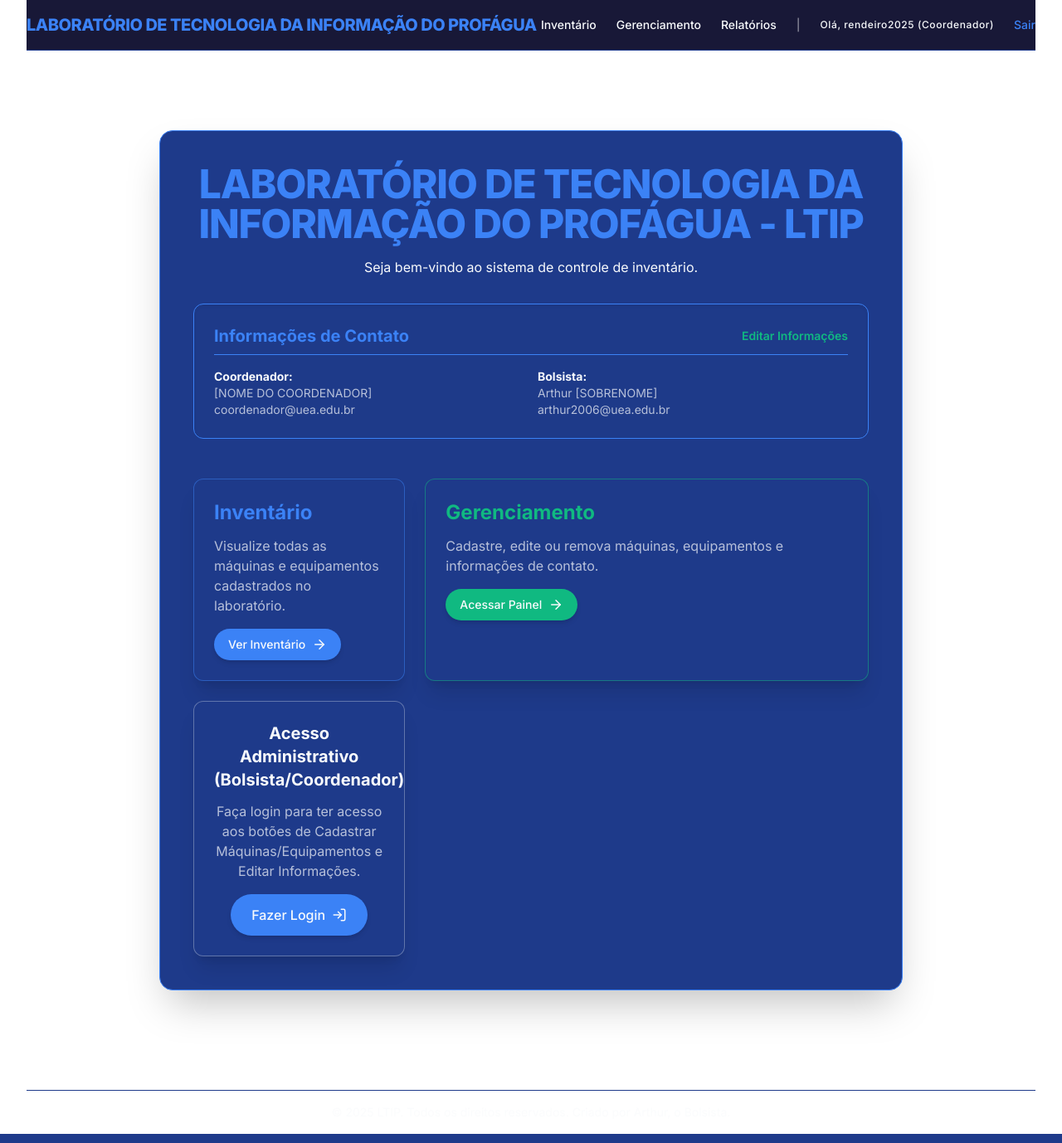
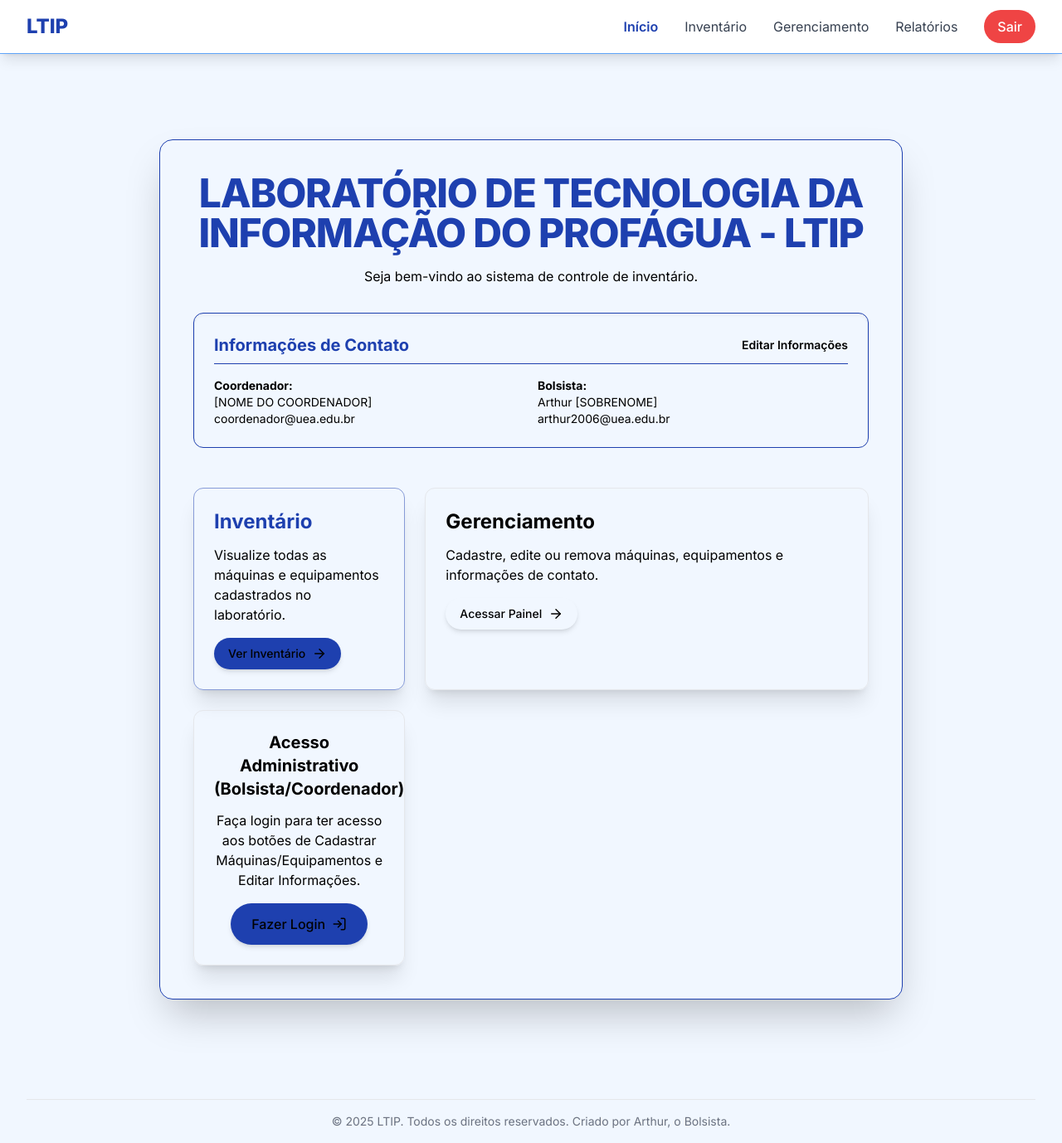
Before and after one commit to almeidasudarioarthurcassius-maker/subir_LTIP, a Flask app: page / in a window 1280 px wide. Shown: the whole page at 83% size. Run offline with Flask 3, Linux system fonts and the light colour scheme; a user stored in the database is signed in; some libraries are stand-ins or nearby versions.

Commit message:
Update base.html

```diff
--- a/templates/base.html
+++ b/templates/base.html
@@ -11,16 +11,11 @@
             theme: {
                 extend: {
                     colors: {
-                        // Paleta Atualizada (Minimalista: Azul Escuro, Azul Claro, Branco, Preto)
-                        'ltip-background': '#0C0C2D', // Azul Escuro Principal (Fundo)
-                        'primary': '#3B82F6', // Azul Claro (Botões, Links, Acentos)
-                        'ltip-dark-accent': '#1E3A8A', // Azul Mais Escuro (Hover, Navbar, Destaques Secundários)
-                        'ltip-text': '#F8FAFC', // Branco Suave (Texto principal)
-
-                        // Cores Funcionais (mantendo a visibilidade no fundo escuro)
-                        'ltip-success': '#10B981', // Verde (Sucesso)
-                        'ltip-info': '#60A5FA', // Azul (Informação)
-                        'ltip-error': '#EF4444', // Vermelho (Erro)
+                        // Paleta estrita do usuário: Azul Claro, Azul Escuro, Verde Claro, Verde Escuro, Branco, Preto
+                        'primary': '#1e40af', // Azul Escuro (Para Botões principais, títulos, links)
+                        'ltip-light-blue': '#60a5fa', // Azul Claro (Para fundos de destaque)
+                        'ltip-dark-green': '#065f46', // Verde Escuro (Para ações secundárias/sucesso)
+                        'ltip-light-green': '#6ee7b7', // Verde Claro (Para fundos de sucesso/info)
                     },
                     fontFamily: {
                         sans: ['Inter', 'sans-serif'],
@@ -33,77 +28,119 @@
         /* Define a fonte Inter */
         @import url('https://fonts.googleapis.com/css2?family=Inter:wght@100..900&display=swap');
 
-        /* CORREÇÃO DA ROLAGEM E CORES BASE (FUNDO AZUL ESCURO, TEXTO BRANCO) */
+        /* CORREÇÃO DA ROLAGEM E CORES BASE */
         body {
             font-family: 'Inter', sans-serif;
-            background-color: theme('colors.ltip-background');
-            color: theme('colors.ltip-text'); /* Letras brancas */
+            background-color: #f1f7ff; /* Fundo em Azul Claro */
+            color: black; /* Texto preto */
             min-height: 100vh;
+            overflow-y: auto;
         }
 
-        /* Ajuste para inputs/caixas de texto para que não fiquem 'invisíveis' no fundo escuro */
-        input:not([type="submit"]):not([type="checkbox"]):not([type="radio"]),
-        textarea,
-        select {
-            background-color: #1f2937 !important; /* Um cinza/azul escuro para inputs */
-            color: theme('colors.ltip-text') !important;
-            border-color: theme('colors.ltip-dark-accent') !important;
+        /* CORREÇÃO DE CONTRASTE: Garante texto branco em fundos Azul Escuro (primary) */
+        /* Isso corrige o problema de "letras azul claro com fundo azul escuro"  */
+        .bg-primary .text-ltip-light-blue,
+        .bg-primary .text-primary {
+            color: white !important;
         }
 
-        /* Placeholder mais claro */
-        ::placeholder {
-            color: #9CA3AF !important; /* Cinza claro */
+        /* Ajuste de padding para compensar o cabeçalho fixo (height ajustado para 104px (6.5rem) em mobile) */
+        .main-content-wrapper {
+            padding-top: 5rem; /* pt-20 = 5rem. Valor padrão para desktop */
+            min-height: calc(100vh - 4rem);
         }
+
+        /* Ajuste para mobile, se o nav-bar aumentar de tamanho */
+        @media (max-width: 639px) { /* sm breakpoint */
+             .main-content-wrapper {
+                padding-top: 8rem; /* Aumenta o padding para 8rem em mobile */
+            }
+        }
+
+        /* Estilo para links de tabulação (usado no gerenciamento) */
+        .tab-link.active {
+            border-color: #1e40af; /* Azul Escuro */
+            color: #1e40af;
+            font-weight: 600;
+        }
+
+        /* Classes utilitárias Tailwind remapeadas */
+        .bg-primary { background-color: #1e40af; }
+        .text-primary { color: #1e40af; }
     </style>
 </head>
-<body class="selection:bg-primary selection:text-white">
-    <div class="max-w-7xl mx-auto px-4 sm:px-6 lg:px-8">
+<body>
 
-        <header class="py-4 border-b border-ltip-dark-accent sticky top-0 z-10 bg-ltip-background/95 backdrop-blur-sm">
-            <nav class="flex justify-between items-center">
-                <div class="flex items-center space-x-4">
-                    <a href="{{ url_for('index') }}" class="text-xl font-extrabold tracking-tight text-primary hover:text-ltip-text transition duration-150 whitespace-nowrap">
-                        LABORATÓRIO DE TECNOLOGIA DA INFORMAÇÃO DO PROFÁGUA
+    <nav class="bg-white shadow-lg fixed w-full z-10 border-b border-ltip-light-blue">
+        <div class="max-w-7xl mx-auto px-4 sm:px-6 lg:px-8">
+            <div class="flex flex-col sm:flex-row sm:justify-between sm:h-16 py-3 sm:py-0">
+                <div class="flex items-center justify-center sm:justify-start mb-2 sm:mb-0">
+                    <a href="{{ url_for('index') }}" class="flex-shrink-0 flex items-center">
+                        <div class="text-2xl font-extrabold text-primary">LTIP</div>
                     </a>
                 </div>
 
-                <div class="flex items-center space-x-6 text-sm font-medium">
-                    <a href="{{ url_for('inventario') }}" class="text-ltip-text hover:text-primary transition duration-150">Inventário</a>
+                <div class="hidden sm:ml-6 sm:flex sm:space-x-8 items-center">
+                    <a href="{{ url_for('index') }}" class="text-gray-700 hover:text-primary transition duration-150 {% if request.path == url_for('index') %}text-primary font-semibold{% endif %}">Início</a>
+                    <a href="{{ url_for('inventario') }}" class="text-gray-700 hover:text-primary transition duration-150 {% if request.path == url_for('inventario') %}text-primary font-semibold{% endif %}">Inventário</a>
 
-                    {% if current_user.is_authenticated and current_user.role in ['bolsista', 'coordenador'] %}
-                        <a href="{{ url_for('gerenciamento') }}" class="text-ltip-text hover:text-primary transition duration-150">Gerenciamento</a>
-                        <a href="{{ url_for('relatorios') }}" class="text-ltip-text hover:text-primary transition duration-150">Relatórios</a>
-                        <span class="text-ltip-text/50">|</span>
-                        <span class="text-ltip-text text-xs tracking-wider">
-                            Olá, {{ current_user.username }} ({{ current_user.role.capitalize() }})
-                        </span>
-                        <form method="POST" action="{{ url_for('logout') }}" class="inline">
-                            <button type="submit" class="text-primary hover:text-red-500 transition duration-150">Sair</button>
-                        </form>
+                    {% if current_user.is_authenticated %}
+                        <a href="{{ url_for('gerenciamento') }}" class="text-gray-700 hover:text-primary transition duration-150 {% if request.path == url_for('gerenciamento') %}text-primary font-semibold{% endif %}">Gerenciamento</a>
+                        {% if current_user.role in ['admin', 'coordenador'] %}
+                            <a href="{{ url_for('relatorios') }}" class="text-gray-700 hover:text-primary transition duration-150 {% if request.path == url_for('relatorios') %}text-primary font-semibold{% endif %}">Relatórios</a>
+                        {% endif %}
+                        <a href="{{ url_for('logout') }}" class="bg-red-500 hover:bg-red-600 text-white font-medium py-2 px-4 rounded-full transition duration-150">Sair</a>
                     {% else %}
-                        <a href="{{ url_for('login') }}" class="inline-flex justify-center items-center px-4 py-1 border border-primary text-primary font-medium rounded-full hover:bg-primary hover:text-ltip-text transition duration-200">
-                            Login
-                        </a>
+                        <a href="{{ url_for('login') }}" class="bg-primary hover:bg-primary/90 text-white font-medium py-2 px-4 rounded-full transition duration-150">Login</a>
                     {% endif %}
                 </div>
-            </nav>
-        </header>
 
-        <div class="pt-6">
+                <div class="-mr-2 flex items-center sm:hidden">
+                    <button id="mobile-menu-button" type="button" class="inline-flex items-center justify-center p-2 rounded-md text-gray-400 hover:text-gray-500 hover:bg-gray-100 focus:outline-none focus:ring-2 focus:ring-inset focus:ring-primary" aria-controls="mobile-menu" aria-expanded="false">
+                        <span class="sr-only">Abrir menu principal</span>
+                        <svg class="h-6 w-6" xmlns="http://www.w3.org/2000/svg" fill="none" viewBox="0 0 24 24" stroke="currentColor" aria-hidden="true">
+                            <path stroke-linecap="round" stroke-linejoin="round" stroke-width="2" d="M4 6h16M4 12h16M4 18h16" />
+                        </svg>
+                    </button>
+                </div>
+            </div>
+        </div>
+
+        <div class="sm:hidden hidden" id="mobile-menu">
+            <div class="pt-2 pb-3 space-y-1">
+                <a href="{{ url_for('index') }}" class="block px-3 py-2 rounded-md text-base font-medium text-gray-700 hover:bg-gray-50 hover:text-primary {% if request.path == url_for('index') %}bg-gray-100 text-primary font-semibold{% endif %}">Início</a>
+                <a href="{{ url_for('inventario') }}" class="block px-3 py-2 rounded-md text-base font-medium text-gray-700 hover:bg-gray-50 hover:text-primary {% if request.path == url_for('inventario') %}bg-gray-100 text-primary font-semibold{% endif %}">Inventário</a>
+
+                {% if current_user.is_authenticated %}
+                    <a href="{{ url_for('gerenciamento') }}" class="block px-3 py-2 rounded-md text-base font-medium text-gray-700 hover:bg-gray-50 hover:text-primary {% if request.path == url_for('gerenciamento') %}bg-gray-100 text-primary font-semibold{% endif %}">Gerenciamento</a>
+                    {% if current_user.role in ['admin', 'coordenador'] %}
+                        <a href="{{ url_for('relatorios') }}" class="block px-3 py-2 rounded-md text-base font-medium text-gray-700 hover:bg-gray-50 hover:text-primary {% if request.path == url_for('relatorios') %}bg-gray-100 text-primary font-semibold{% endif %}">Relatórios</a>
+                    {% endif %}
+                    <a href="{{ url_for('logout') }}" class="block w-full text-center mt-2 bg-red-500 hover:bg-red-600 text-white font-medium py-2 px-4 rounded-full transition duration-150">Sair</a>
+                {% else %}
+                    <a href="{{ url_for('login') }}" class="block w-full text-center mt-2 bg-primary hover:bg-primary/90 text-white font-medium py-2 px-4 rounded-full transition duration-150">Login</a>
+                {% endif %}
+            </div>
+        </div>
+    </nav>
+
+    <div class="main-content-wrapper max-w-7xl mx-auto px-4 sm:px-6 lg:px-8">
+
+        <div class="mt-4">
             {% with messages = get_flashed_messages(with_categories=true) %}
             {% if messages %}
             <div class="space-y-3">
                 {% for category, message in messages %}
                     {% if category == 'success' %}
-                        <div class="bg-ltip-dark-accent border border-ltip-success text-ltip-success px-4 py-3 rounded-xl relative shadow-md" role="alert">
+                        <div class="bg-ltip-light-green/50 border border-ltip-dark-green text-ltip-dark-green px-4 py-3 rounded-xl relative shadow-md" role="alert">
                             <span class="block sm:inline">{{ message }}</span>
                         </div>
                     {% elif category == 'error' %}
-                        <div class="bg-ltip-dark-accent border border-ltip-error text-ltip-error px-4 py-3 rounded-xl relative shadow-md" role="alert">
+                        <div class="bg-red-100 border border-red-400 text-red-700 px-4 py-3 rounded-xl relative shadow-md" role="alert">
                             <span class="block sm:inline">{{ message }}</span>
                         </div>
                     {% else %}
-                        <div class="bg-ltip-dark-accent border border-primary text-primary px-4 py-3 rounded-xl relative shadow-md" role="alert">
+                        <div class="bg-ltip-light-blue/50 border border-primary text-primary px-4 py-3 rounded-xl relative shadow-md" role="alert">
                             <span class="block sm:inline">{{ message }}</span>
                         </div>
                     {% endif %}
@@ -117,7 +154,7 @@
             {% block content %}{% endblock %}
         </main>
 
-        <footer class="mt-12 py-4 border-t border-ltip-dark-accent text-center text-ltip-text/50 text-sm">
+        <footer class="mt-12 py-4 border-t border-gray-200 text-center text-gray-500 text-sm">
             &copy; {{ datetime.now().year }} LTIP. Todos os direitos reservados. Criado por Arthur, o Bolsista.
         </footer>
     </div>
```
